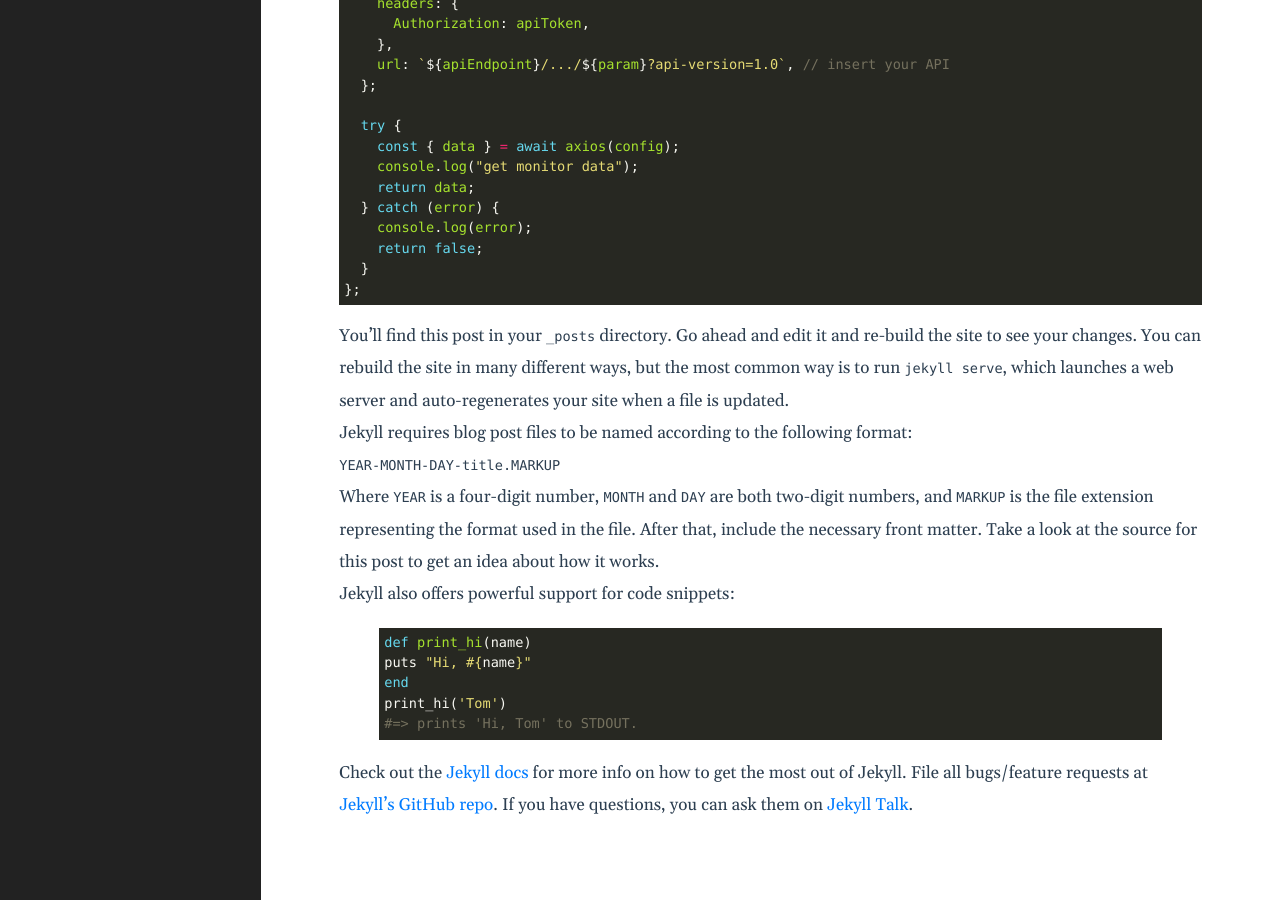
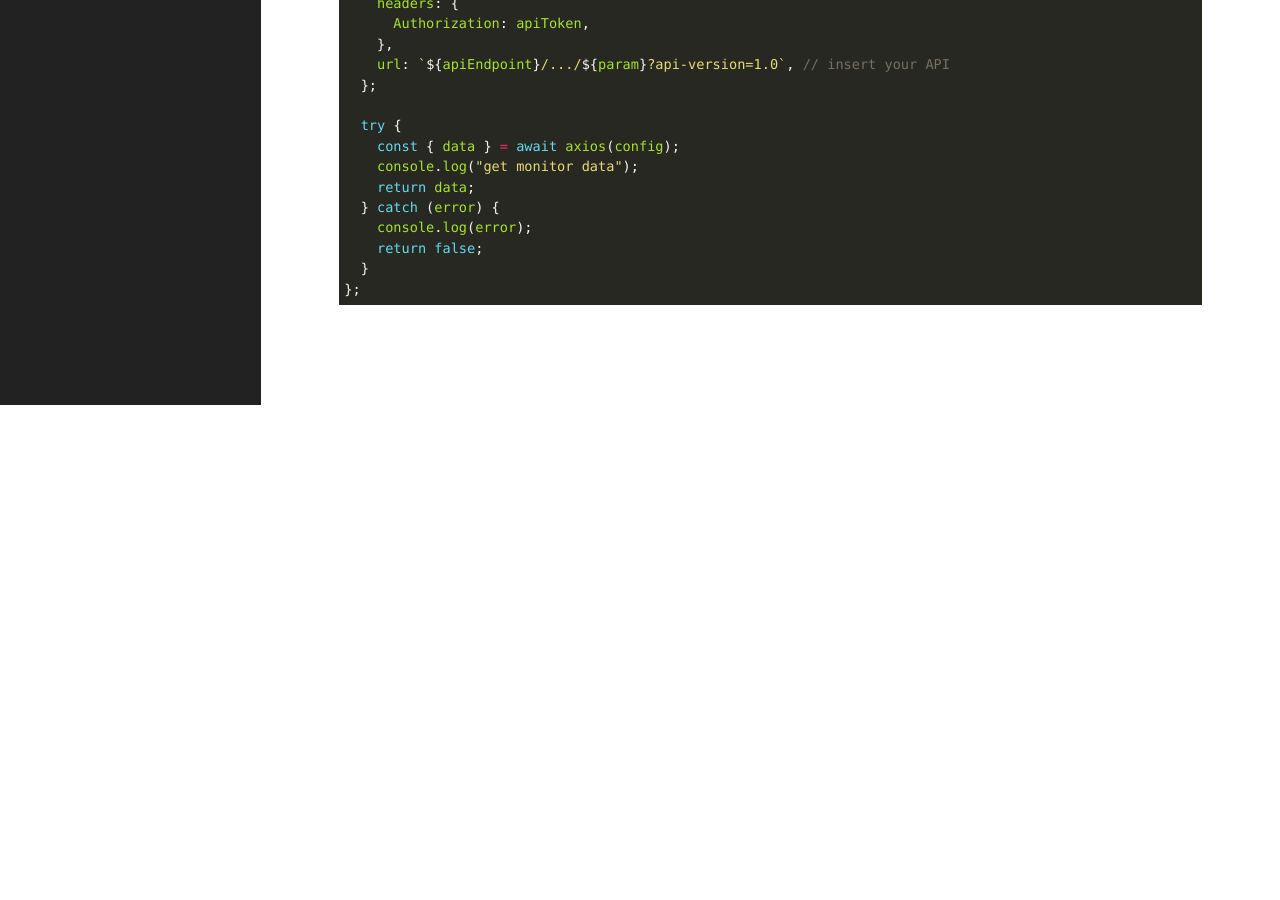
Before and after one commit to leeke98/leeke98.github.io, a Jekyll site: the page built from _posts/2022-01-14-welcome-to-jekyll.markdown, in a window 1280 px wide and 900 px high, scrolled down 997 px. Built offline with Jekyll 4.4.1, drawn with Linux system fonts in a browser that asks for light colours; after the commit the page ends 1402 px from its top, so only the background shows below that.

Commit message:
Update posting

````diff
--- a/_posts/2022-01-14-welcome-to-jekyll.markdown
+++ b/_posts/2022-01-14-welcome-to-jekyll.markdown
@@ -56,27 +56,3 @@ const getMonitorData = async (param) => {
   }
 };
 ```
-
-You’ll find this post in your `_posts` directory. Go ahead and edit it and re-build the site to see your changes. You can rebuild the site in many different ways, but the most common way is to run `jekyll serve`, which launches a web server and auto-regenerates your site when a file is updated.
-
-Jekyll requires blog post files to be named according to the following format:
-
-`YEAR-MONTH-DAY-title.MARKUP`
-
-Where `YEAR` is a four-digit number, `MONTH` and `DAY` are both two-digit numbers, and `MARKUP` is the file extension representing the format used in the file. After that, include the necessary front matter. Take a look at the source for this post to get an idea about how it works.
-
-Jekyll also offers powerful support for code snippets:
-
-{% highlight ruby %}
-def print_hi(name)
-puts "Hi, #{name}"
-end
-print_hi('Tom')
-#=> prints 'Hi, Tom' to STDOUT.
-{% endhighlight %}
-
-Check out the [Jekyll docs][jekyll-docs] for more info on how to get the most out of Jekyll. File all bugs/feature requests at [Jekyll’s GitHub repo][jekyll-gh]. If you have questions, you can ask them on [Jekyll Talk][jekyll-talk].
-
-[jekyll-docs]: https://jekyllrb.com/docs/home
-[jekyll-gh]: https://github.com/jekyll/jekyll
-[jekyll-talk]: https://talk.jekyllrb.com/
````
